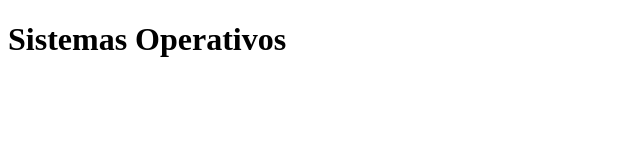
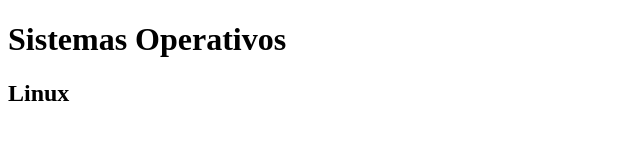
Before and after one commit to Ferchosena/html, a plain HTML site: page prueba.html in a window 1280 px wide. Shown: the full height of the page, 0-640 px from the left. Drawn offline with Linux system fonts and the light colour scheme.

Commit message:
ver 4 commint

```diff
--- a/prueba.html
+++ b/prueba.html
@@ -7,5 +7,6 @@
 </head>
 <body>
     <h1>Sistemas Operativos</h1>
+    <h2>Linux</h2>
 </body>
 </html>
```
